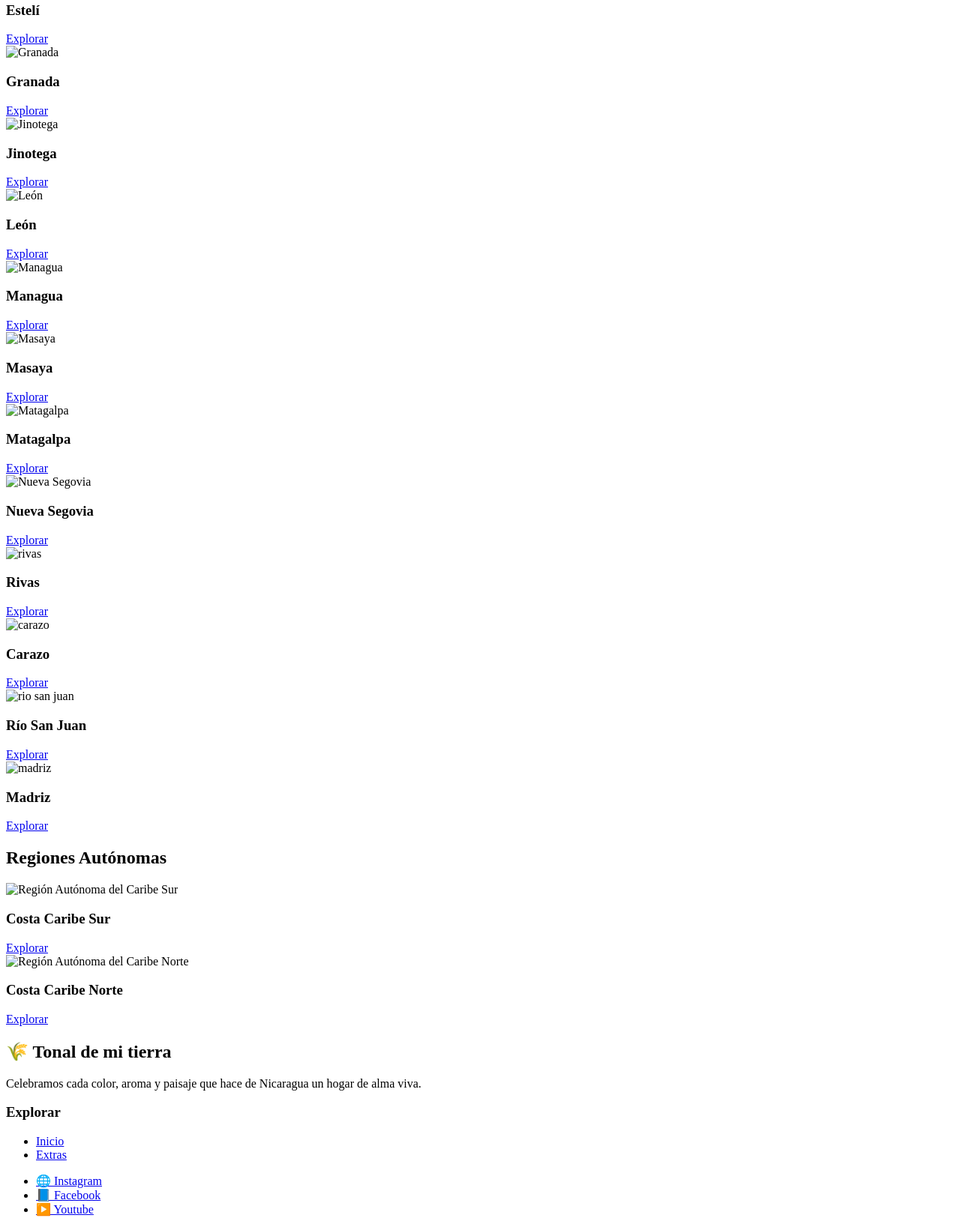
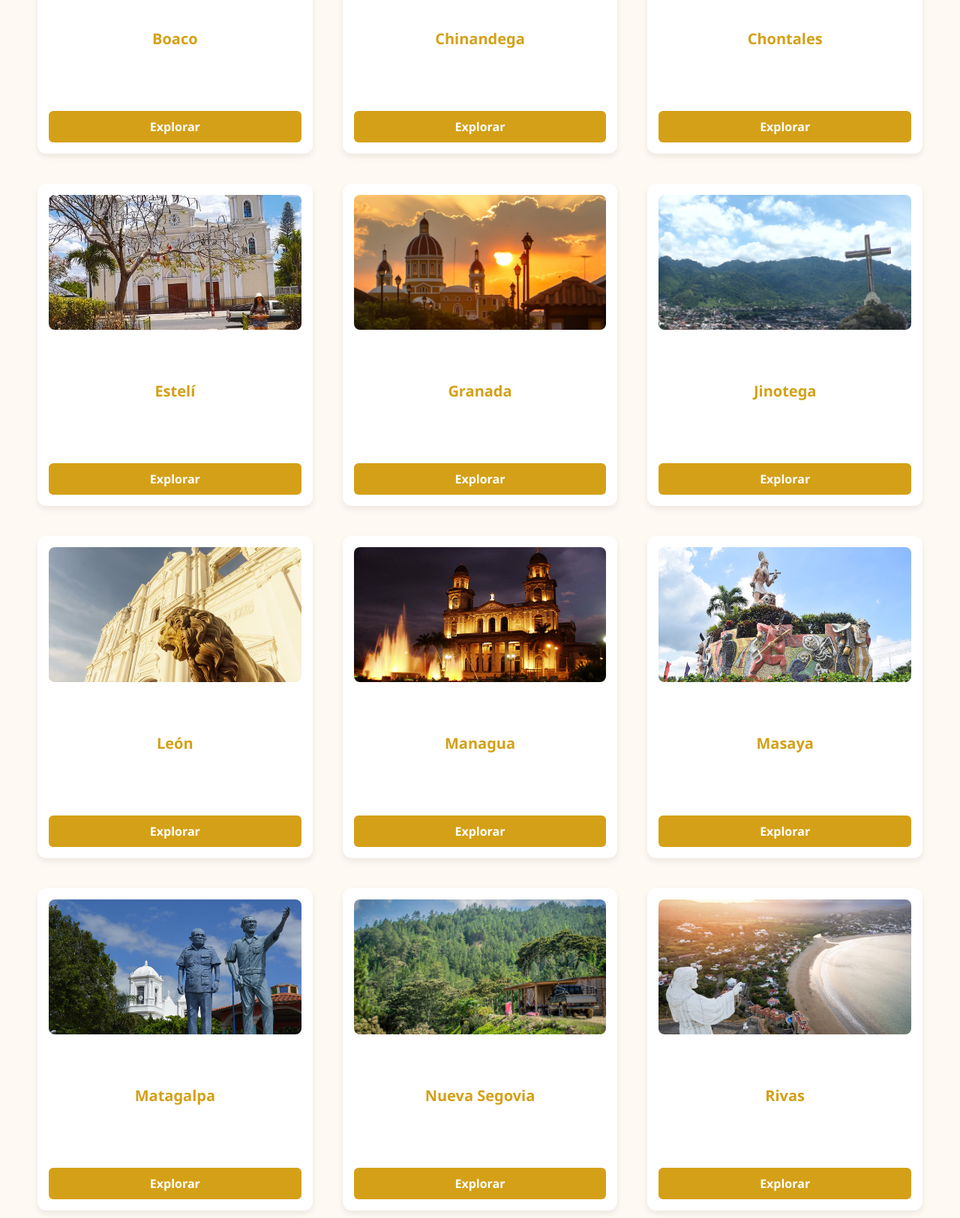
Before and after one commit to theito06/tonalv2, a plain HTML site: page html/contenido.html in a window 1280 px wide. Shown: the part 506-2131 px from the top of the page at 75% size. Drawn offline with Linux system fonts and the light colour scheme; the site is published under a folder, as on GitHub Pages, so addresses that start at the root find nothing.

Commit message:
Add files via upload

```diff
--- a/html/contenido.html
+++ b/html/contenido.html
@@ -3,9 +3,9 @@
 <head>
   <meta charset="UTF-8">
   <title>Contenido - Tonal de mi tierra</title>
-  <link rel="icon" href="/img/tonal.ico" type="image/x-icon">
-  <link rel="stylesheet" href="/css/contenido.css">
-  <link rel="stylesheet" href="/css/header.css">
+  <link rel="icon" href="../img/tonal.ico" type="image/x-icon">
+  <link rel="stylesheet" href="../css/contenido.css">
+  <link rel="stylesheet" href="../css/header.css">
 </head>
 <body>
 
@@ -13,9 +13,9 @@
 <header class="header-global">
   <h1 class="logo">Tonal de mi tierra</h1>
   <nav class="nav-menu">
-    <a href="/index.html" class="nav-link">Inicio</a>
-    <a href="/html/contenido.html" class="nav-link activate">Contenido</a>
-    <a href="/html/extras.html" class="nav-link">Extras</a>
+    <a href="../index.html" class="nav-link">Inicio</a>
+    <a href="../html/contenido.html" class="nav-link activate">Contenido</a>
+    <a href="../html/extras.html" class="nav-link">Extras</a>
   </nav>
   <div class="search-box">
     <input type="text" id="buscador" placeholder="Buscar..." />
@@ -27,94 +27,94 @@
   <h2>Departamentos</h2>
   <div class="grid-departamentos">
     <div id="boaco" class="contenido-card">
-      <img src="/img/contenido/Boaco.jpg" alt="Boaco">
+      <img src="../img/contenido/Boaco.jpg" alt="Boaco">
       <h3>Boaco</h3>
- <a href="/html/departamentos y regiones/boaco.html" class="btn-nica">Explorar</a>
+ <a href="../departamentos y regiones/boaco.html" class="btn-nica">Explorar</a>
     </div>
     <div id="chinandega" class="contenido-card">
-      <img src="/img/contenido/Chinandega.jpg" alt="Chinandega">
+      <img src="../img/contenido/Chinandega.jpg" alt="Chinandega">
       <h3>Chinandega</h3>
- <a href="/html/departamentos y regiones/Chinandega.html" class="btn-nica">Explorar</a>
+ <a href="../html/departamentos y regiones/Chinandega.html" class="btn-nica">Explorar</a>
     </div>
     <div id="chontales" class="contenido-card">
-      <img src="/img/contenido/Chontales.jpg" alt="Chontales">
+      <img src="../img/contenido/Chontales.jpg" alt="Chontales">
       <h3>Chontales</h3>
-    <a href="/html/departamentos y regiones/chontales.html" class="btn-nica">Explorar</a>
+    <a href="../html/departamentos y regiones/chontales.html" class="btn-nica">Explorar</a>
     </div>
     <div id="esteli" class="contenido-card">
-      <img src="/img/contenido/Esteli.jpg" alt="Estelí">
+      <img src="../img/contenido/Esteli.jpg" alt="Estelí">
       <h3>Estelí</h3>
-     <a href="/html/departamentos y regiones/Esteli.html" class="btn-nica">Explorar</a>
+     <a href="../html/departamentos y regiones/Esteli.html" class="btn-nica">Explorar</a>
     </div>
     <div id="granada" class="contenido-card">
-      <img src="/img/contenido/Granada.jpg" alt="Granada">
+      <img src="../img/contenido/Granada.jpg" alt="Granada">
       <h3>Granada</h3>
-    <a href="/html/departamentos y regiones/Granada_.html" class="btn-nica">Explorar</a>
+    <a href="../html/departamentos y regiones/Granada_.html" class="btn-nica">Explorar</a>
     </div>
     <div id="jinotega" class="contenido-card">
-      <img src="/img/contenido/Jinotega.jpg" alt="Jinotega">
+      <img src="../img/contenido/Jinotega.jpg" alt="Jinotega">
       <h3>Jinotega</h3>
-      <a href="/html/departamentos y regiones/Jinotega.html" class="btn-nica">Explorar</a>
+      <a href="../html/departamentos y regiones/Jinotega.html" class="btn-nica">Explorar</a>
     </div>
     <div id="leon" class="contenido-card">
-      <img src="/img/contenido/Leon.jpg" alt="León">
+      <img src="../img/contenido/Leon.jpg" alt="León">
       <h3>León</h3>
-      <a href="/html/departamentos y regiones/leon.html" class="btn-nica">Explorar</a>
+      <a href="../html/departamentos y regiones/leon.html" class="btn-nica">Explorar</a>
     </div>
     <div id="managua" class="contenido-card">
-      <img src="/img/contenido/Managua.jpg" alt="Managua">
+      <img src="../img/contenido/Managua.jpg" alt="Managua">
       <h3>Managua</h3>
-   <a href="/html/departamentos y regiones/managua.html" class="btn-nica">Explorar</a>
+   <a href="../html/departamentos y regiones/managua.html" class="btn-nica">Explorar</a>
     </div>
     <div id="masaya" class="contenido-card">
-      <img src="/img/contenido/Masaya.jpg" alt="Masaya">
+      <img src="../img/contenido/Masaya.jpg" alt="Masaya">
       <h3>Masaya</h3>
-   <a href="/html/departamentos y regiones/masaya.html" class="btn-nica">Explorar</a>
+   <a href="../html/departamentos y regiones/masaya.html" class="btn-nica">Explorar</a>
     </div>
     <div id="matagalpa" class="contenido-card">
-      <img src="/img/contenido/Matagalpa.jpg" alt="Matagalpa">
+      <img src="../img/contenido/Matagalpa.jpg" alt="Matagalpa">
       <h3>Matagalpa</h3>
-   <a href="/html/departamentos y regiones/Matagalpa_.html" class="btn-nica">Explorar</a>
+   <a href="../html/departamentos y regiones/Matagalpa_.html" class="btn-nica">Explorar</a>
     </div>
     <div id="nueva segovia" class="contenido-card">
-      <img src="/img/contenido/Nueva Segovia.jpg" alt="Nueva Segovia">
+      <img src="../img/contenido/Nueva Segovia.jpg" alt="Nueva Segovia">
       <h3>Nueva Segovia</h3>
- <a href="/html/departamentos y regiones/Nueva Segovia.html" class="btn-nica">Explorar</a>
+ <a href="../html/departamentos y regiones/Nueva Segovia.html" class="btn-nica">Explorar</a>
     </div>
     <div id="rivas" class="contenido-card">
-      <img src="/img/contenido/Rivas.jpg" alt="rivas">
+      <img src="../img/contenido/Rivas.jpg" alt="rivas">
       <h3>Rivas</h3>
-    <a href="/html/departamentos y regiones/Rivas.html" class="btn-nica">Explorar</a>
+    <a href="../html/departamentos y regiones/Rivas.html" class="btn-nica">Explorar</a>
     </div>
     <div id="carazo" class="contenido-card">
-      <img src="/img/contenido/Diriamba.jpg" alt="carazo">
+      <img src="../img/contenido/Diriamba.jpg" alt="carazo">
       <h3>Carazo</h3>
-  <a href="/html/departamentos y regiones/carazo.html" class="btn-nica">Explorar</a>
+  <a href="../html/departamentos y regiones/carazo.html" class="btn-nica">Explorar</a>
     </div>
     <div id="rio san juan" class="contenido-card">
-      <img src="/img/contenido/Rio San Juan.jpg" alt="rio san juan">
+      <img src="../img/contenido/Rio San Juan.jpg" alt="rio san juan">
       <h3>Río San Juan</h3>
-   <a href="/html/departamentos y regiones/Rio san juan.html" class="btn-nica">Explorar</a>
+   <a href="../html/departamentos y regiones/Rio san juan.html" class="btn-nica">Explorar</a>
     </div>
     <div id="madriz" class="contenido-card">
-      <img src="/img/contenido/Madriz.jpg" alt="madriz">
+      <img src="../img/contenido/Madriz.jpg" alt="madriz">
       <h3>Madriz</h3>
- <a href="/html/departamentos y regiones/Madriz.html" class="btn-nica">Explorar</a>
+ <a href="../html/departamentos y regiones/Madriz.html" class="btn-nica">Explorar</a>
     </div>
   </div>
 
   <h2>Regiones Autónomas</h2>
 <div class="grid-regiones">
   <div id="costa-caribe-sur" class="contenido-card">
-    <img src="/img/contenido/Costa Caribe Sur.jpg" alt="Región Autónoma del Caribe Sur">
+    <img src="../img/contenido/Costa Caribe Sur.jpg" alt="Región Autónoma del Caribe Sur">
     <h3>Costa Caribe Sur</h3>
-  <a href="/html/departamentos y regiones/Costa Caribe Sur.html" class="btn-nica">Explorar</a>
+  <a href="../departamentos y regiones/Costa Caribe Sur.html" class="btn-nica">Explorar</a>
   </div>
 
   <div id="costa-caribe-norte" class="contenido-card">
-    <img src="/img/contenido/Costa Caribe Norte.jpg" alt="Región Autónoma del Caribe Norte">
+    <img src="../img/contenido/Costa Caribe Norte.jpg" alt="Región Autónoma del Caribe Norte">
     <h3>Costa Caribe Norte</h3>
-<a href="/html/departamentos y regiones/Costa Caribe Norte.html" class="btn-nica">Explorar</a>
+<a href="../html/departamentos y regiones/Costa Caribe Norte.html" class="btn-nica">Explorar</a>
   </div>
 </div>
 </section>
@@ -129,8 +129,8 @@
     <div>
       <h3>Explorar</h3>
       <ul>
-        <li><a href="/index.html">Inicio</a></li>
-        <li><a href="/html/extras.html">Extras</a></li>
+        <li><a href="../index.html">Inicio</a></li>
+        <li><a href="../html/extras.html">Extras</a></li>
       </ul>
     </div>
 
@@ -149,7 +149,7 @@
 </footer>
 
 
-<script src="/js/Buscador.js"></script>
+<script src="../js/Buscador.js"></script>
 
 </body>
 </html>
```
Also changed, not shown: html/extras.html (+21 -21 lines), html/extras/Volcanes.html (+1 -1 lines), index.html (+14 -15 lines).
